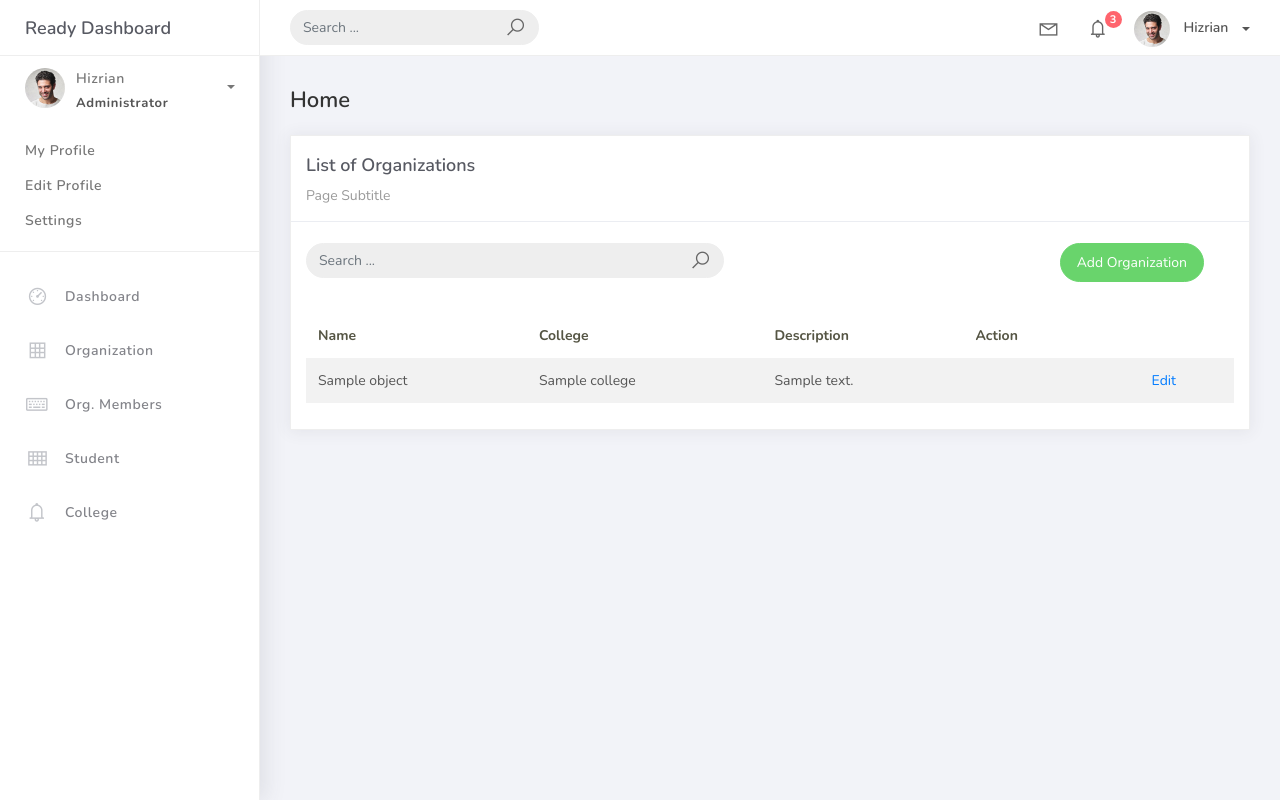
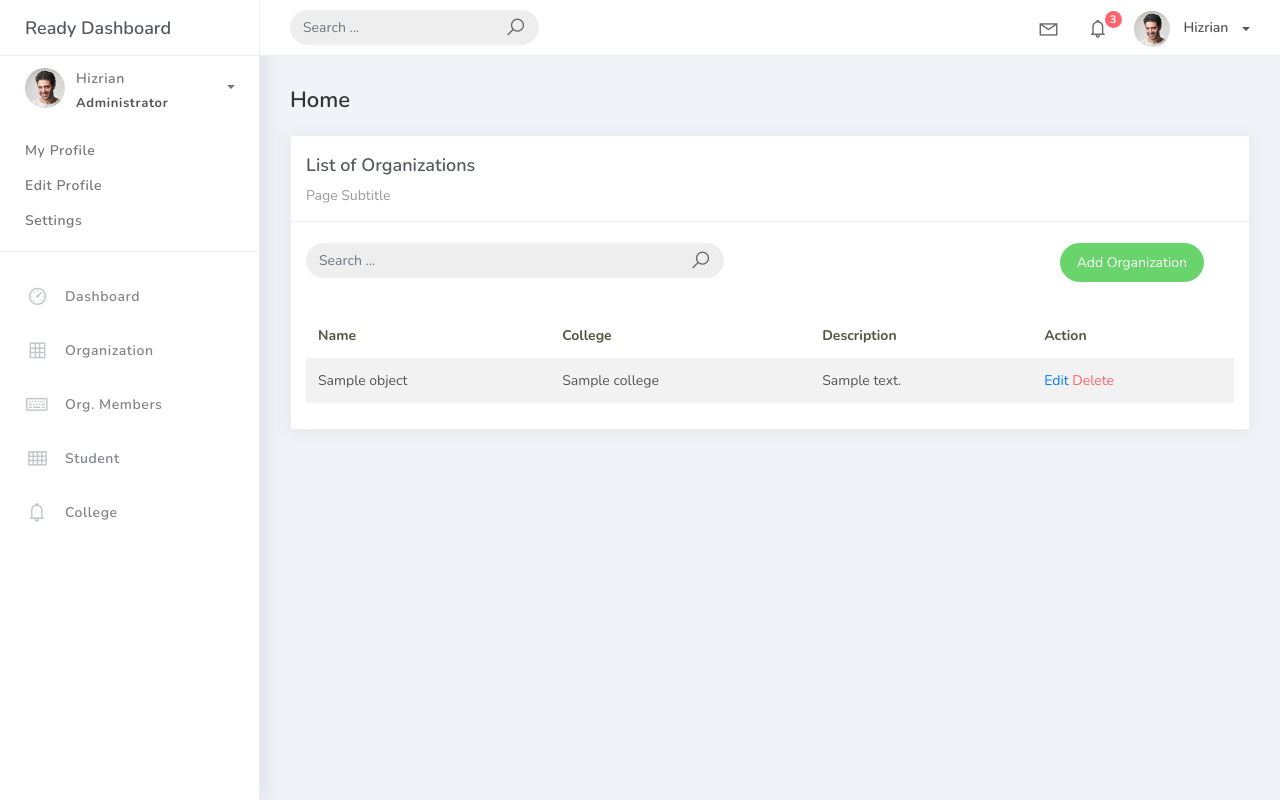
Before and after one commit to 202380269/PSUSphere, a Django app: template templates/org_list.html in a window 1280 px wide. Run offline with Django 5.2, Linux system fonts and the light colour scheme; the template is opened without the code that fills it: most values are stand-ins (such as "Sample title", 1, 10 or a date in 2020); some libraries are stand-ins or nearby versions.

Commit message:
modify org_list

```diff
--- a/templates/org_list.html
+++ b/templates/org_list.html
@@ -27,9 +27,7 @@
                         </div>
                         <div class="col-md-6">
                             <div class="pull-right">
-                                <a href="{% url 'organization-add' %}" class="btn btn-success btn-rounded"> Add
-                    Organization
-                                </a>
+                                <a href="{% url 'organization-add' %}" class="btn btn-success btn-rounded"> Add Organization </a>
                             </div>
                         </div>
                     </div>
@@ -50,8 +48,9 @@
                                     <td>{{ object.college.college_name }}</td>
                                     <td>{{ object.description }}</td>
                                     <td>
-                                        <td>
-                                        <td><a href="organization_list/{{ object.id }}">Edit</a></td>
+                                        <a href="{% url 'organization-update' object.id %}">Edit</a>
+                                        <a href="{% url 'organization-delete' object.id %}" class="text-danger">Delete</a>
+                                    </td>
                                 </tr>
                                 {% empty %}
                                 <tr>
@@ -59,7 +58,6 @@
                                         <p class="text-sm font-weight-bold mb-0">No Records Found</p>
                                     </td>
                                 </tr>
-
                                 {% endfor %}
                             </tbody>
                         </table>
```
Lines whose indentation alone changed are shown as unchanged.
